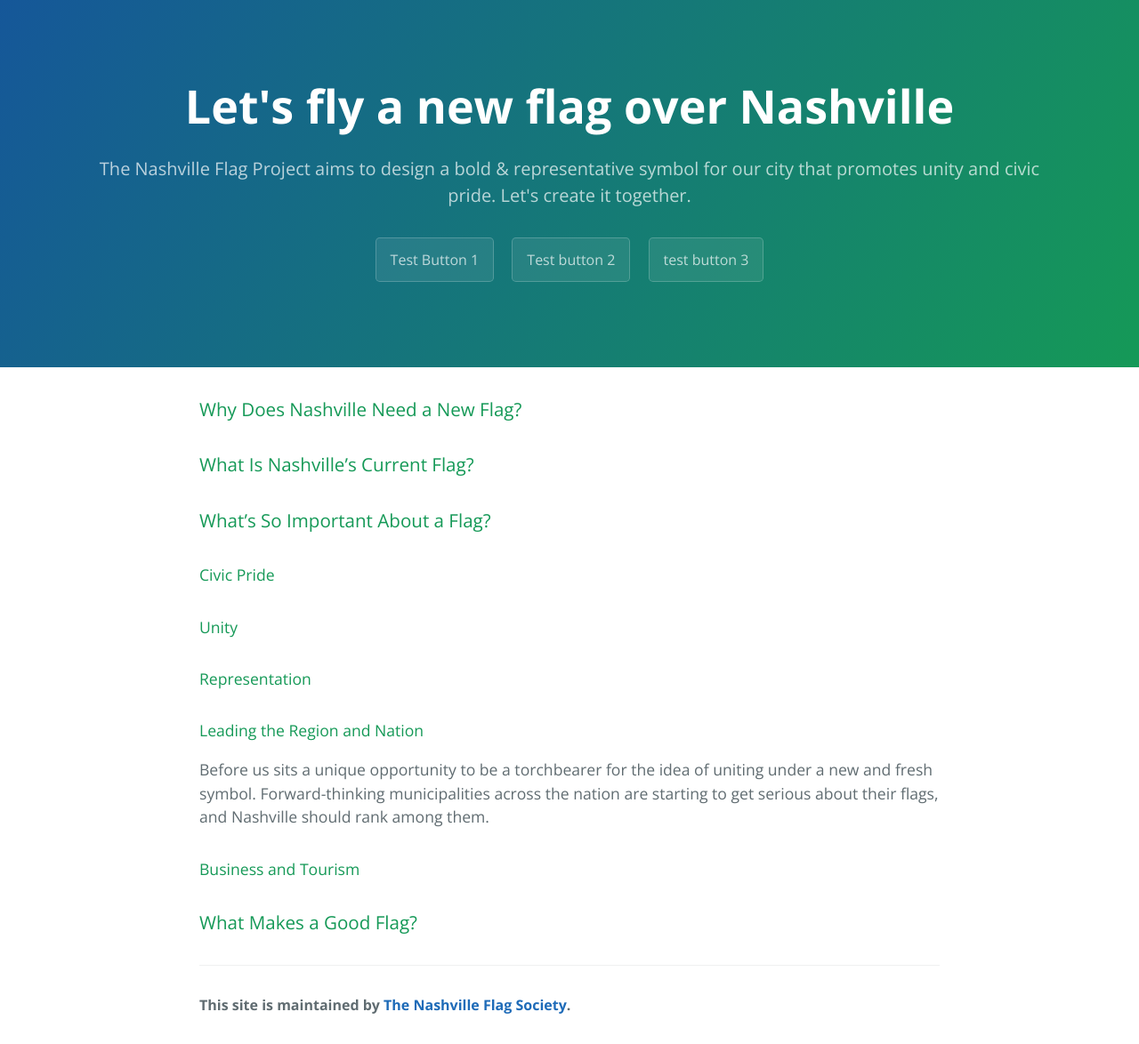
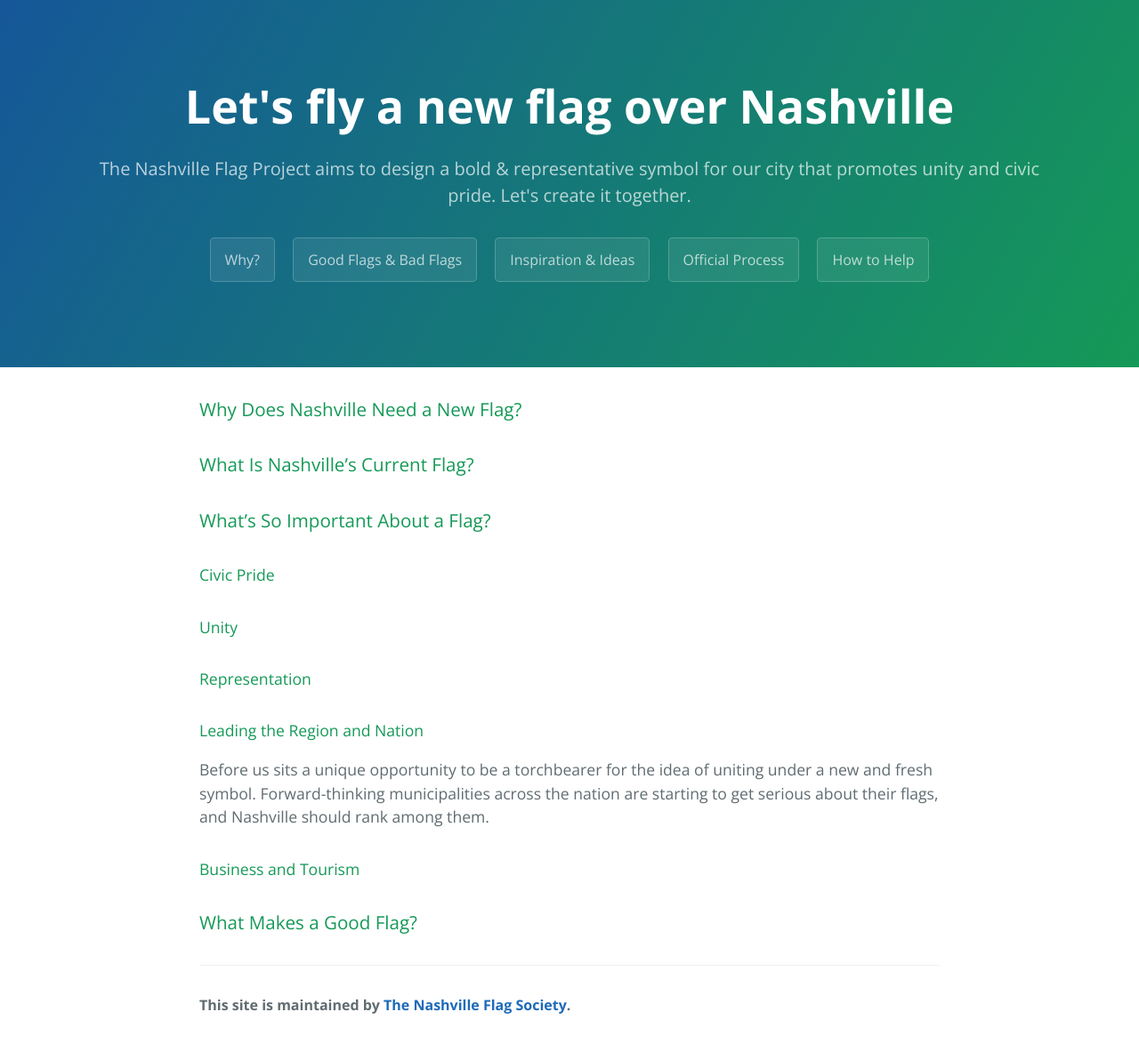
Before and after one commit to jholloway/nashvilleflag, a Jekyll site: the page built from docs/index.md, in a window 1280 px wide. Shown: the whole page at 89% size. Built offline with Jekyll 4.4.1, drawn with Linux system fonts in a browser that asks for light colours.

Commit message:
Updated page navigation

```diff
--- a/docs/_includes/page-header.html
+++ b/docs/_includes/page-header.html
@@ -1,7 +1,9 @@
 <section class="page-header">
   <h1 class="project-name">{{ site.title }}</h1>
   <h2 class="project-tagline">{{ site.tagline }}</h2>
-  <a href="#" class="btn">Test Button 1</a>
-  <a href="#" class="btn">Test button 2</a>
-  <a href="#" class="btn">test button 3</a>
+  <a href="#" class="btn">Why?</a>
+  <a href="#" class="btn">Good Flags &amp; Bad Flags</a>
+  <a href="#" class="btn">Inspiration &amp; Ideas</a>
+  <a href="#" class="btn">Official Process</a>
+  <a href="#" class="btn">How to Help</a>
 </section>
```
